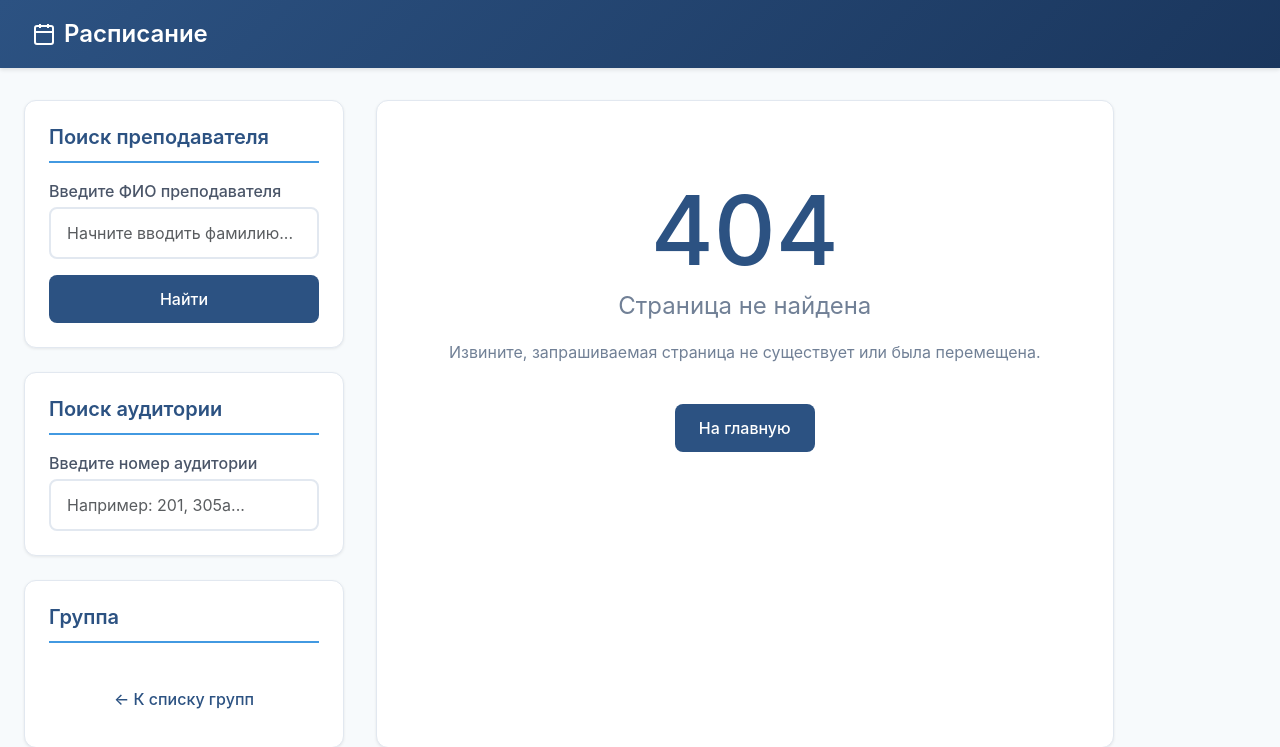
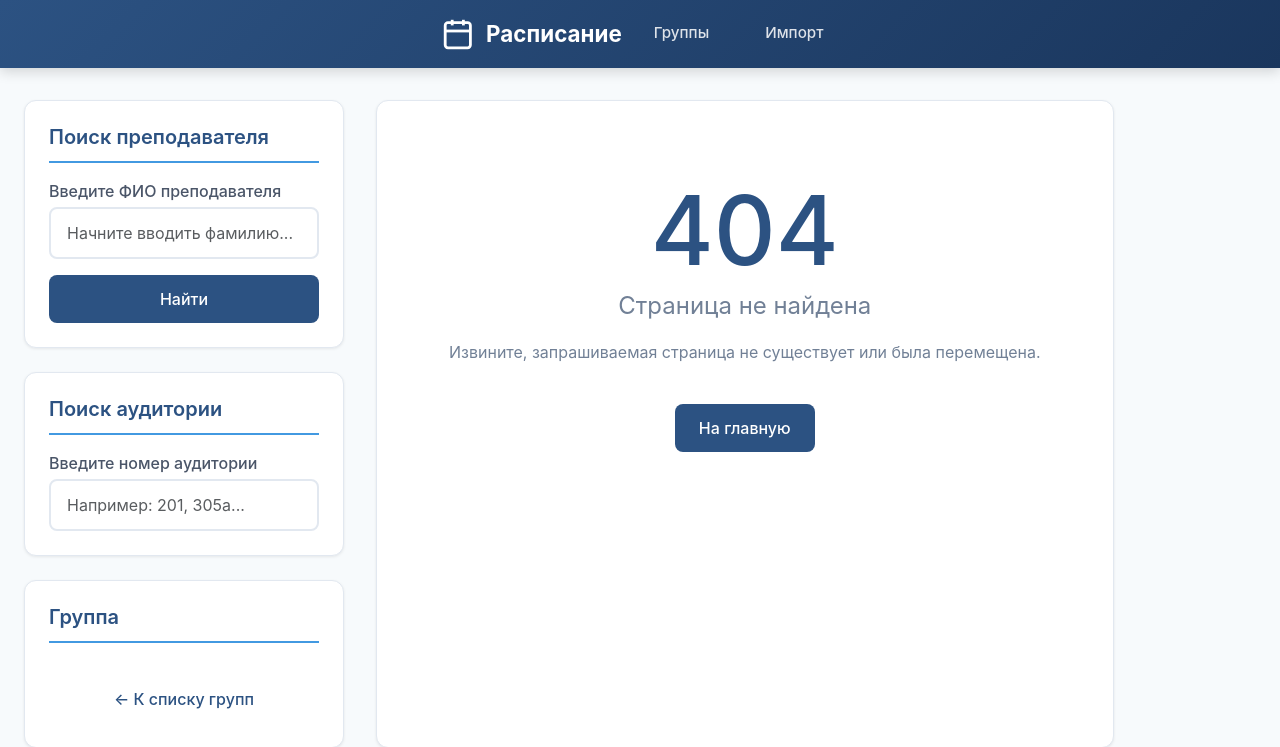
Before and after one commit to tsapoffv/kursach, a Django app: page /teacher/search/ in a window 1280 px wide. Shown: the top 747 px of the page. Run offline with Django 5.2, Linux system fonts and the light colour scheme.

Commit message:
Improve header design with navigation

```diff
--- a/requirements.txt
+++ b/requirements.txt
@@ -4,3 +4,4 @@
 sqlparse==0.5.5
 python-docx==1.1.2
 python-slugify==8.0
+dj-database-url==2.1.0
--- a/schedule/templates/schedule/base.html
+++ b/schedule/templates/schedule/base.html
@@ -30,22 +30,59 @@
 
         .navbar {
             background: linear-gradient(135deg, var(--primary) 0%, #1a365d 100%);
-            padding: 1rem 2rem;
-            box-shadow: 0 2px 4px rgba(0,0,0,0.1);
+            padding: 0.75rem 2rem;
+            box-shadow: 0 4px 12px rgba(0,0,0,0.15);
+            position: sticky;
+            top: 0;
+            z-index: 1000;
         }
 
-        .navbar a {
+        .navbar-content {
+            max-width: 1600px;
+            margin: 0 auto;
+            display: flex;
+            align-items: center;
+            justify-content: space-between;
+        }
+
+        .navbar-brand {
             color: #fff;
             text-decoration: none;
-            font-size: 1.5rem;
-            font-weight: 600;
+            font-size: 1.4rem;
+            font-weight: 700;
             display: flex;
             align-items: center;
-            gap: 0.5rem;
+            gap: 0.75rem;
+            transition: color 0.2s;
         }
 
-        .navbar a:hover {
+        .navbar-brand:hover {
             color: var(--accent);
+        }
+
+        .nav-links {
+            display: flex;
+            gap: 1.5rem;
+        }
+
+        .nav-link {
+            color: rgba(255,255,255,0.85);
+            text-decoration: none;
+            font-size: 0.95rem;
+            font-weight: 500;
+            padding: 0.5rem 1rem;
+            border-radius: 6px;
+            transition: all 0.2s;
+        }
+
+        .nav-link:hover {
+            color: #fff;
+            background: rgba(255,255,255,0.1);
+        }
+
+        .nav-link.active {
+            color: #fff;
+            background: rgba(255,255,255,0.15);
         }
 
         .main-wrapper {
@@ -202,14 +239,15 @@
 
         .icon {
             display: inline-block;
-            width: 1em;
-            height: 1em;
+            width: 1.5em;
+            height: 1.5em;
         }
     </style>
 </head>
 <body>
     <nav class="navbar">
-        <a href="{% url 'schedule:group_list' %}">
+        <div class="navbar-content">
+            <a href="{% url 'schedule:group_list' %}" class="navbar-brand">
                 <svg class="icon" viewBox="0 0 24 24" fill="none" stroke="currentColor" stroke-width="2">
                     <rect x="3" y="4" width="18" height="18" rx="2" ry="2"></rect>
                     <line x1="16" y1="2" x2="16" y2="6"></line>
@@ -218,6 +256,11 @@
                 </svg>
                 Расписание
             </a>
+            <div class="nav-links">
+                <a href="{% url 'schedule:group_list' %}" class="nav-link {% if request.path == '/' %}active{% endif %}">Группы</a>
+                <a href="{% url 'schedule:import_docx' %}" class="nav-link">Импорт</a>
+            </div>
+        </div>
     </nav>
 
     <div class="main-wrapper">
```
Also changed, not shown: docker-compose.yml (added, +28 -0 lines), schedule_project/settings.py (+4 -8 lines), 2 other files. Lines whose indentation alone changed are shown as unchanged.
